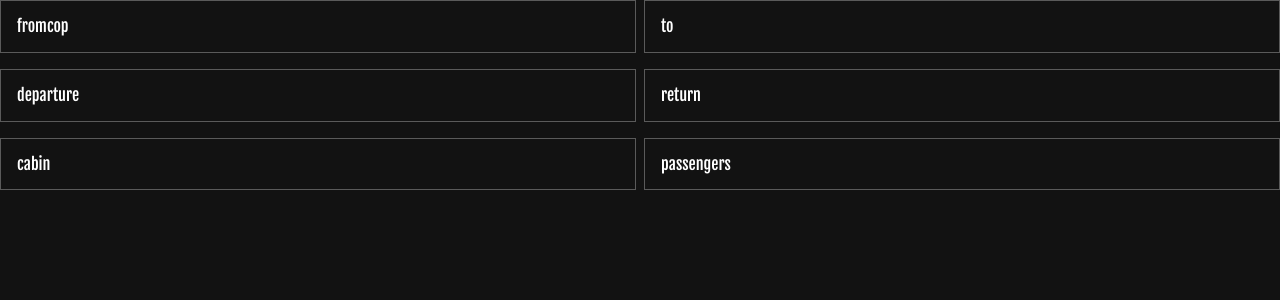
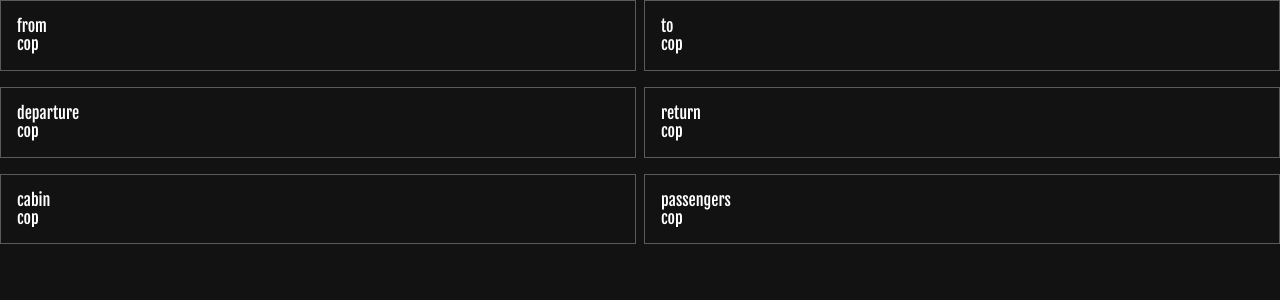
Before and after one commit to Sebastian-Herrera/travel-agency, a React (Create React App) app: page / in a window 1280 px wide. Shown: the top 300 px of the page. Built offline with nearby package versions, Linux system fonts and the light colour scheme.

Commit message:
estilos form

```diff
--- a/src/scss/pages/_home.scss
+++ b/src/scss/pages/_home.scss
@@ -6,7 +6,9 @@ form {
   gap: $medium $small;
 
   div {
+    display: flex;
     flex: 40%;
+    flex-direction: column;
     padding: $medium;
     border: solid rgba($color: white, $alpha: 0.3) 1px;
   }
--- a/src/views/Home/HomeForm/HomeForm.jsx
+++ b/src/views/Home/HomeForm/HomeForm.jsx
@@ -6,11 +6,11 @@ const HomeForm = () => {
   return (
     <form>
       <HomeOption title='from' data={data} />
-      <HomeOption title='to' />
-      <HomeOption title='departure' />
-      <HomeOption title='return' />
-      <HomeOption title='cabin' />
-      <HomeOption title='passengers' />
+      <HomeOption title='to' data={data} />
+      <HomeOption title='departure' data={data} />
+      <HomeOption title='return' data={data} />
+      <HomeOption title='cabin' data={data} />
+      <HomeOption title='passengers' data={data} />
     </form>
   );
 };
```
